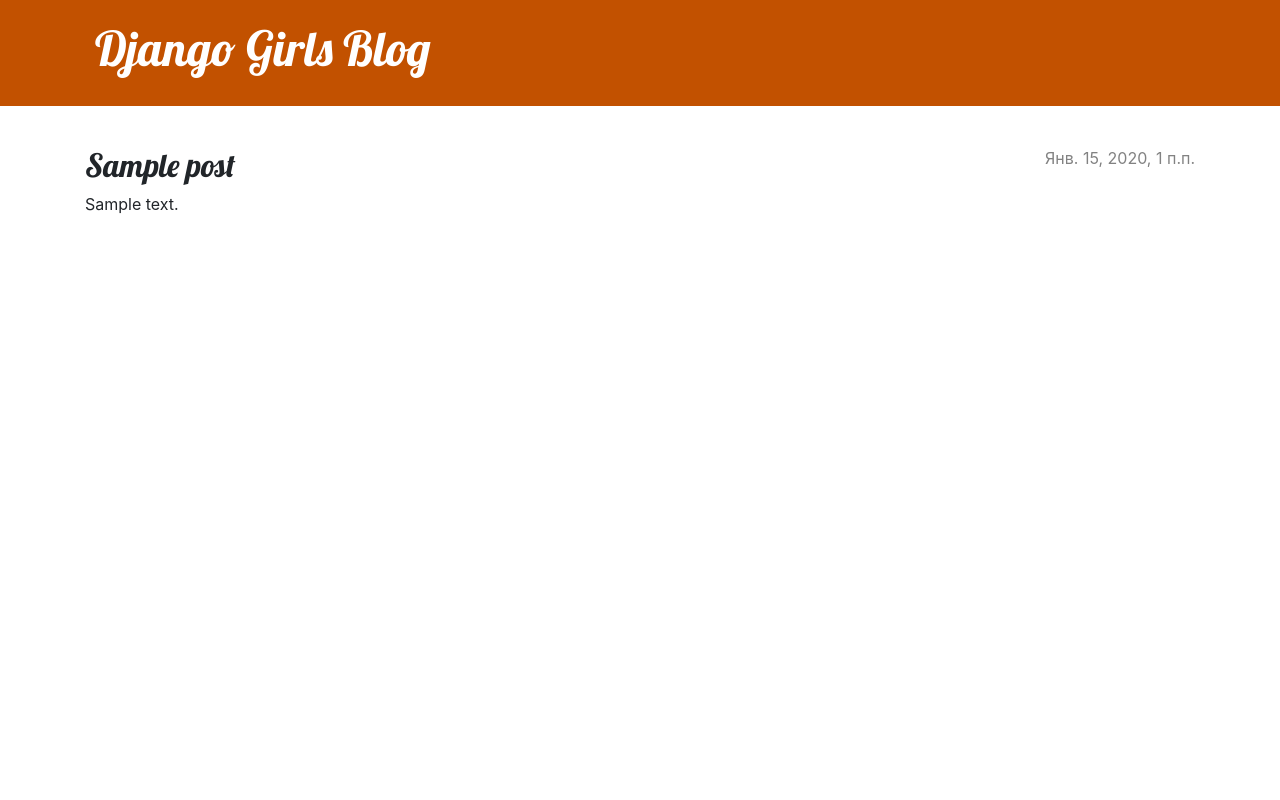
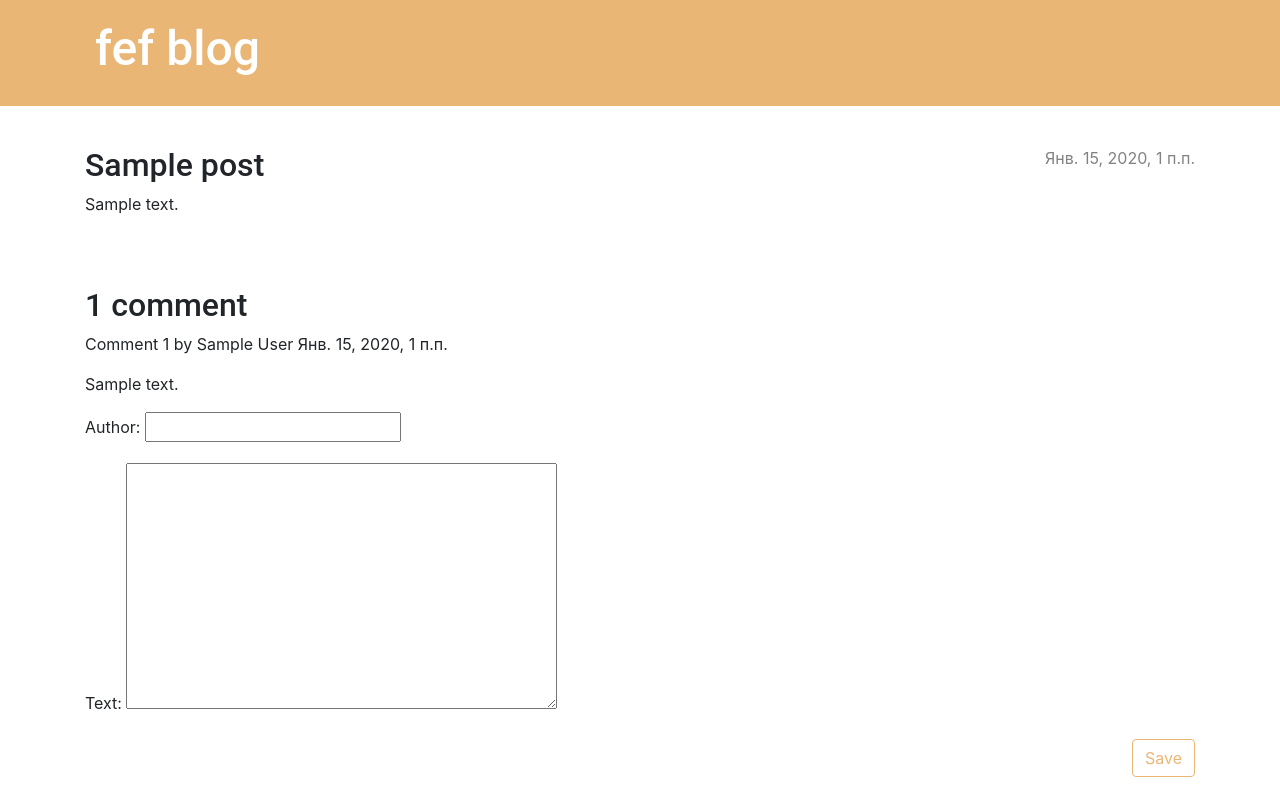
Before and after one commit to fefefefta/django-girls-blog, a Django app: page /post/1/ in a window 1280 px wide. Run offline with Django 3.2, Linux system fonts and the light colour scheme; tables that the repository leaves empty hold one stand-in row (values such as "Sample post").

Commit message:
Comment form is done. Some design changes.

```diff
--- a/blog/admin.py
+++ b/blog/admin.py
@@ -1,6 +1,7 @@
 from django.contrib import admin
-from .models import Post
+from .models import Post, Comment
 
 # Register your models here.
 
 admin.site.register(Post)
+admin.site.register(Comment)
--- a/blog/forms.py
+++ b/blog/forms.py
@@ -1,8 +1,15 @@
 from django import forms
-from .models import Post
+from .models import Post, Comment
 
 class PostForm(forms.ModelForm):
 
     class Meta:
         model = Post
         fields = ('title', 'text',)
+
+
+class CommentForm(forms.ModelForm):
+
+    class Meta:
+        model = Comment
+        fields = ('author', 'text',)
--- a/blog/models.py
+++ b/blog/models.py
@@ -27,7 +27,7 @@ class Comment(models.Model):
     published_date = models.DateTimeField(blank=True, null=True)
 
     class Meta:
-        ordering = ('created',)
+        ordering = ('created_date',)
 
     def __str__(self):
-        return 'Comment by {} on {}'.format(self.name, self.post)
+        return 'Comment by {} on {}'.format(self.author, self.post)
--- a/blog/static/css/blog.css
+++ b/blog/static/css/blog.css
@@ -1,10 +1,10 @@
 h1 a, h2 a {
-    color: #C25100;
-    font-family: 'Lobster';
+    color: #fff;
+    font-family: 'Roboto';
 }
 
 .page-header {
-    background-color: #C25100;
+    background-color: #eab676;
     margin-top: 0;
     margin-bottom: 40px;
     padding: 20px 20px 20px 40px;
@@ -23,7 +23,7 @@ h1,
 h2,
 h3,
 h4 {
-    font-family: 'Lobster', cursive;
+    font-family: 'Roboto', cursive;
 }
 
 .date {
@@ -64,12 +64,12 @@ h4 {
 
 .btn-default,
 .btn-default:visited {
-    color: #C25100;
+    color: #eab676;
     background: none;
-    border-color: #C25100;
+    border-color: #eab676;
 }
 
 .btn-default:hover {
     color: #FFFFFF;
-    background-color: #C25100;
+    background-color: #eab676;
 }
--- a/blog/templates/blog/base.html
+++ b/blog/templates/blog/base.html
@@ -4,7 +4,7 @@
 <!-- base -->
 <html>
     <head>
-        <title>Django Girls blog</title>
+        <title>fefblog</title>
         <link rel="stylesheet" href="https://cdn.jsdelivr.net/npm/bootstrap@4.5.3/dist/css/bootstrap.min.css" integrity="sha384-TX8t27EcRE3e/ihU7zmQxVncDAy5uIKz4rEkgIXeMed4M0jlfIDPvg6uqKI2xXr2" crossorigin="anonymous">
         <link href='//fonts.googleapis.com/css?family=Lobster&subset=latin,latin-ext' rel='stylesheet' type='text/css'>
         <link rel="stylesheet" href="{% static 'css/blog.css' %}">
@@ -17,7 +17,7 @@
               {% include './icons/file-earmark-plus.svg' %}
             </a>
         {% endif %}
-          <h1><a href="/">Django Girls Blog</a></h1>
+          <h1><a href="/">fef blog</a></h1>
       </div>
     </header>
     <main class="container">
--- a/blog/templates/blog/post_detail.html
+++ b/blog/templates/blog/post_detail.html
@@ -18,4 +18,27 @@
         <h2>{{ post.title }}</h2>
         <p>{{ post.text|linebreaksbr }}</p>
     </article>
+
+    {% with comments.count as total_comments %}
+        <h2>
+            {{ total_comments }} comment{{ total_comments|pluralize }}
+        </h2>
+    {% endwith %}
+
+    {% for comment in comments %}
+    <div class="comment">
+        <p class="info">
+            Comment {{ forloop.counter }} by {{ comment.author }}
+            {{ comment.created_date }}
+        </p>
+        {{ comment.text|linebreaks }}
+    </div>
+    {% empty %}
+        <p>There are no comments yet.</p>
+    {% endfor %}
+
+    <form method="POST" class="comment-form">{% csrf_token %}
+        {{ form.as_p }}
+        <button type="submit" class="save btn btn-default">Save</button>
+    </form>
 {% endblock %}
--- a/blog/views.py
+++ b/blog/views.py
@@ -1,6 +1,6 @@
 from django.shortcuts import render, get_object_or_404, redirect
 from django.utils import timezone
-from .forms import PostForm
+from .forms import PostForm, CommentForm
 from .models import Post
 
 # Create your views here.
@@ -12,7 +12,18 @@ def post_list(request):
 
 def post_detail(request, pk):
     post = get_object_or_404(Post, pk=pk)
-    return render(request, 'blog/post_detail.html', {'post': post})
+    if request.method == 'POST':
+        form = CommentForm(request.POST)
+        if form.is_valid():
+            comment = form.save(commit=False)
+            comment.post = post
+            comment.published_date = timezone.now()
+            comment.save()
+            return redirect('post_detail', pk=post.pk)
+    else:
+        form = CommentForm()
+    comments = post.comments.all()
+    return render(request, 'blog/post_detail.html', {'post': post, 'comments': comments, 'form': form})
 
 def post_new(request):
     if request.method == 'POST':
```
Also changed, not shown: blog/migrations/0002_comment.py (added).
